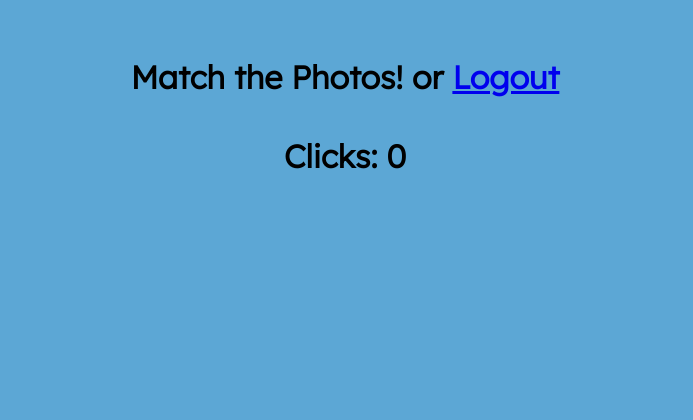
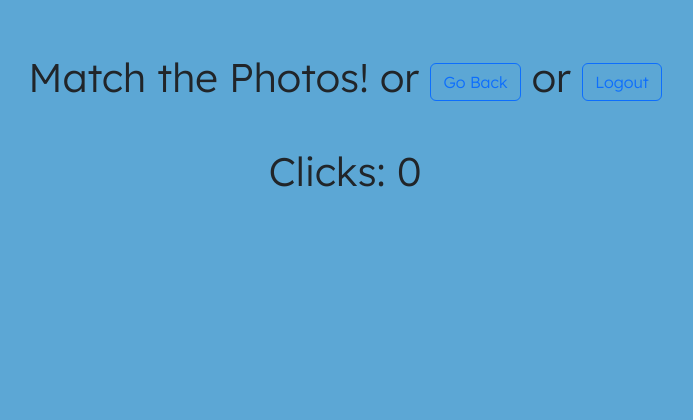
Before and after one commit to Reem-313/Personal_Memory_Game, a PHP site: page /hard.php in a window 1280 px wide. Shown: the top 420 px of the page, without its empty margins (295-988 px from the left). Run offline with PHP 8.4, Linux system fonts and the light colour scheme; the visitor is signed in with stand-in values (Sample User, id 1); data comes from the database, SQL or seed files in the repository; data that the repository does not hold is empty.

Commit message:
added a button for previous page

```diff
--- a/easy.php
+++ b/easy.php
@@ -107,8 +107,10 @@
   -ms-transform: translate(-50%,-50%);
 }
         </style>
-         <h1> Match the Photos! or  <a href="logout.php"> Logout </a></h1>
-        <button id="restartbtn" type="button" onclick="restart()" >Play Again</button>
+        <br>
+         <h1> Match the Photos! or <button onClick="location.href='preplaying.php'" type="button" class="btn btn-outline-primary">Go Back</button> or
+         <button onClick="location.href='logout.php'" type="button" class="btn btn-outline-primary">Logout</button></h1>
+        <button id="restartbtn" type="button" onclick="restart()" type="button" class="btn btn-outline-primary">Play Again</button>
 <h1>Clicks: <span> class="playerClicksCount</span></h1>
         <section></section>
         <div id="overlay" onclick="off()">
--- a/hard.php
+++ b/hard.php
@@ -25,9 +25,11 @@
 <!DOCTYPE html>
 <html>
     <head>
+        <head>
         <meta charset="UTF-8">
         <meta http-equiv="X-UA-Compatible" content="IE=edge">
         <meta name="viewport" content="width=device-width, initial-scale=fit">
+        <link href="https://cdn.jsdelivr.net/npm/bootstrap@5.2.2/dist/css/bootstrap.min.css" rel="stylesheet" integrity="sha384-Zenh87qX5JnK2Jl0vWa8Ck2rdkQ2Bzep5IDxbcnCeuOxjzrPF/et3URy9Bv1WTRi" crossorigin="anonymous">
         <link rel="preconnect" href="https://fonts.googleapis.com">
         <link rel="preconnect" href="https://fonts.gstatic.com" crossorigin>
         <link href="https://fonts.googleapis.com/css2?family=Lexend:wght@300&display=swap" rel="stylesheet">
@@ -106,10 +108,10 @@
   -ms-transform: translate(-50%,-50%);
 }
         </style>
-         <h1> Match the Photos! or  <a href="logout.php"> Logout </a>
-</h1>
-        <button id="restartbtn" type="button" onclick="restart()">Play Again</button>
-<br>
+                <br>
+         <h1> Match the Photos! or <button onClick="location.href='preplaying.php'" type="button" class="btn btn-outline-primary">Go Back</button> or
+         <button onClick="location.href='logout.php'" type="button" class="btn btn-outline-primary">Logout</button></h1>
+        <button id="restartbtn" type="button" onclick="restart()" type="button" class="btn btn-outline-primary">Play Again</button>
         <h1>Clicks: <span> class="playerClicksCount</span></h1>
         <section></section>
         <div id="overlay" onclick="off()">
--- a/med.php
+++ b/med.php
@@ -107,8 +107,10 @@
   -ms-transform: translate(-50%,-50%);
 }
         </style>
-         <h1> Match the Photos! or  <a href="logout.php"> Logout </a></h1>
-        <button id="restartbtn" type="button" onclick="restart()" >Play Again</button>
+        <br>
+         <h1> Match the Photos! or <button onClick="location.href='preplaying.php'" type="button" class="btn btn-outline-primary">Go Back</button> or
+         <button onClick="location.href='logout.php'" type="button" class="btn btn-outline-primary">Logout</button></h1>
+        <button id="restartbtn" type="button" onclick="restart()" type="button" class="btn btn-outline-primary">Play Again</button>
 <h1>Clicks: <span> class="playerClicksCount</span></h1>
         <section></section>
         <div id="overlay" onclick="off()">
```
